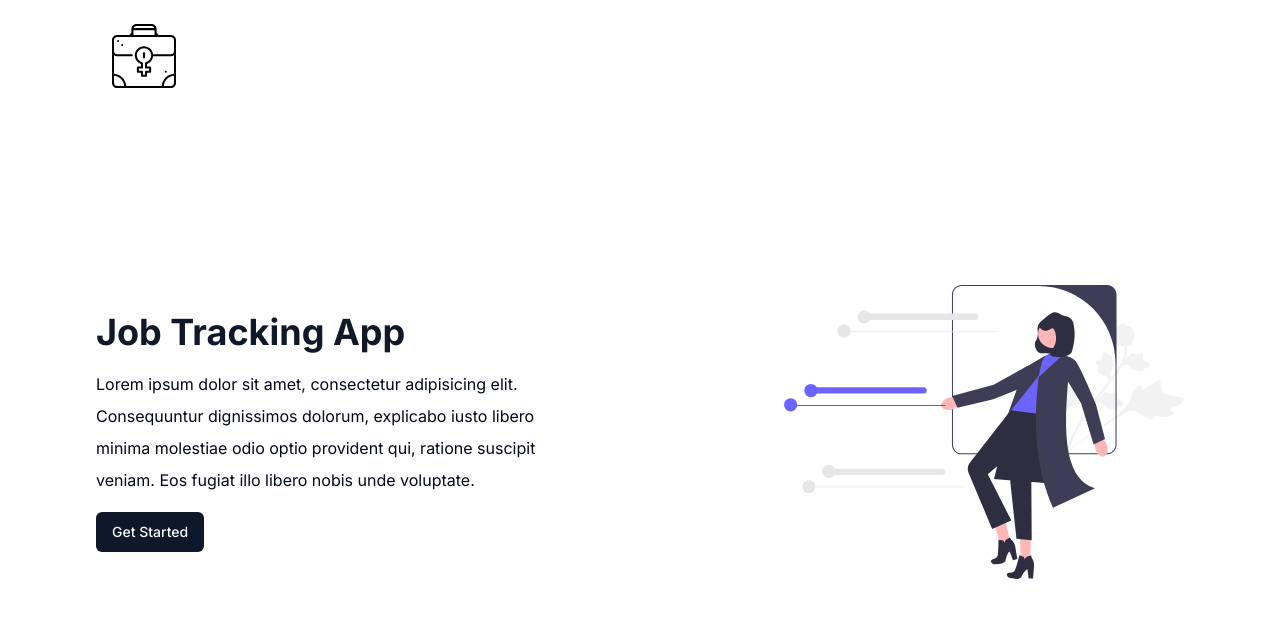
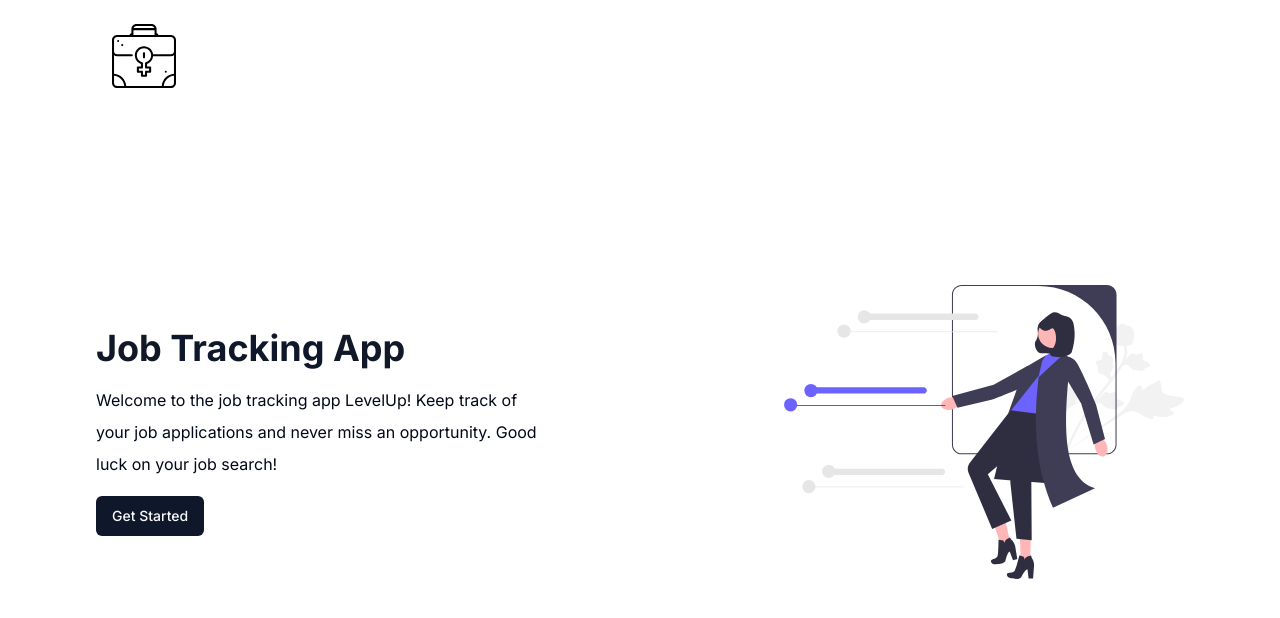
Before and after one commit to Vamonosraza/LevelUp, a Next.js app: page / in a window 1280 px wide. Shown: the top 618 px of the page. Built offline with nearby package versions, Linux system fonts and the light colour scheme; no server answers.

Commit message:
Update landing page content with improved job tracking app description

```diff
--- a/app/page.tsx
+++ b/app/page.tsx
@@ -16,7 +16,7 @@ export default function Home() {
                     Job <span className={"text-primary"}>tracking</span> app
                 </h1>
                 <p className="leading-loose max-w-md mt-4">
-                    Lorem ipsum dolor sit amet, consectetur adipisicing elit. Consequuntur dignissimos dolorum, explicabo iusto libero minima molestiae odio optio provident qui, ratione suscipit veniam. Eos fugiat illo libero nobis unde voluptate.
+                    Welcome to the job tracking app LevelUp! Keep track of your job applications and never miss an opportunity. Good luck on your job search!
                 </p>
                 <Button asChild className={"mt-4"}>
                     <Link href={'/add-job'}>
--- a/utils/actions.ts
+++ b/utils/actions.ts
@@ -169,7 +169,7 @@ export async function updateJobAction(id:string, values:CreateAndEditJobType): P
 }
 
 export async function getStatAction(): Promise<{pending:number, interview:number, decline:number}>{
-    await new Promise((resolve)=>setTimeout(resolve, 4000));
+    await new Promise((resolve)=>setTimeout(resolve, 1000));
     const userId = authenicated();
     try{
         const stats = await prisma.job.groupBy({
```
Also changed, not shown: components/ComplexButtonContainer.tsx (+4 -7 lines).
